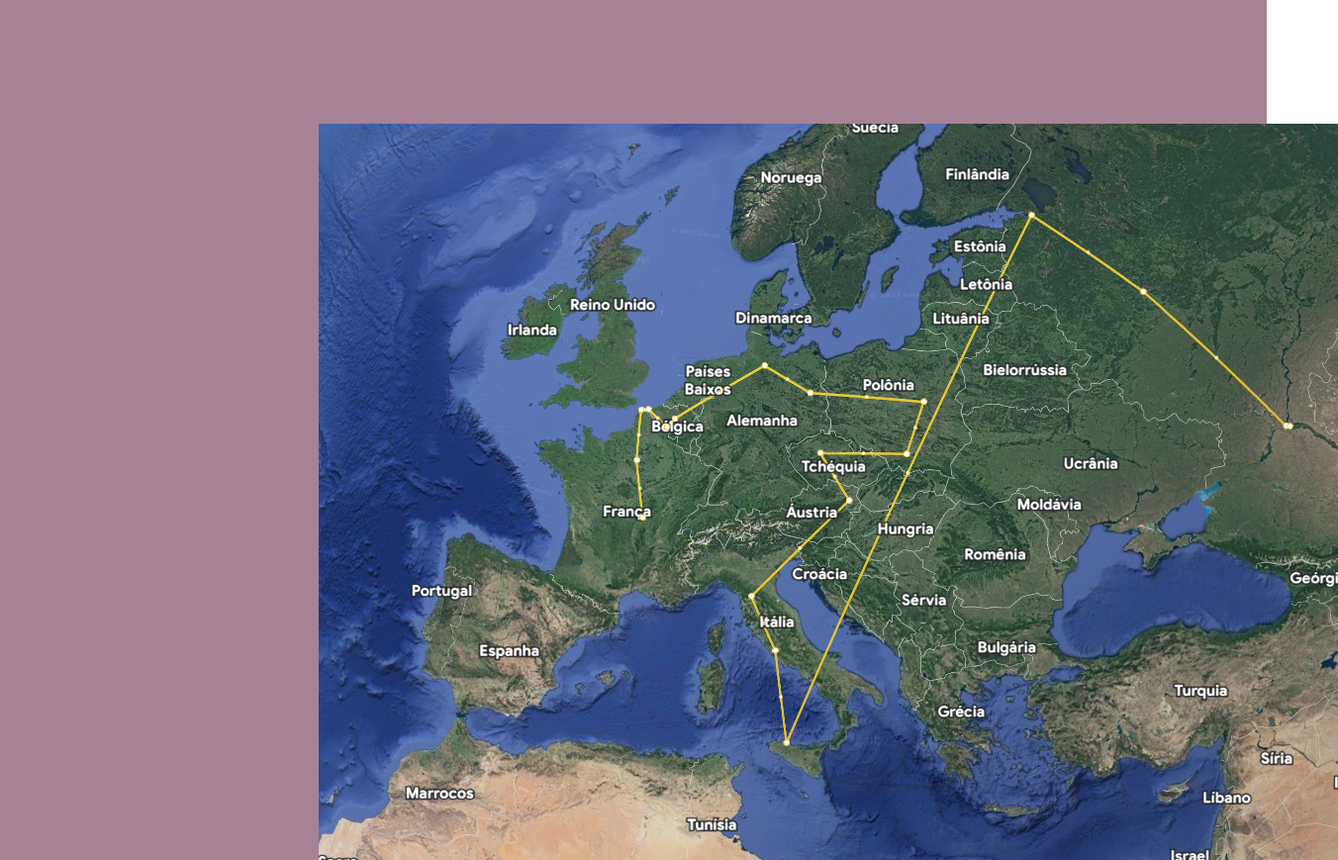
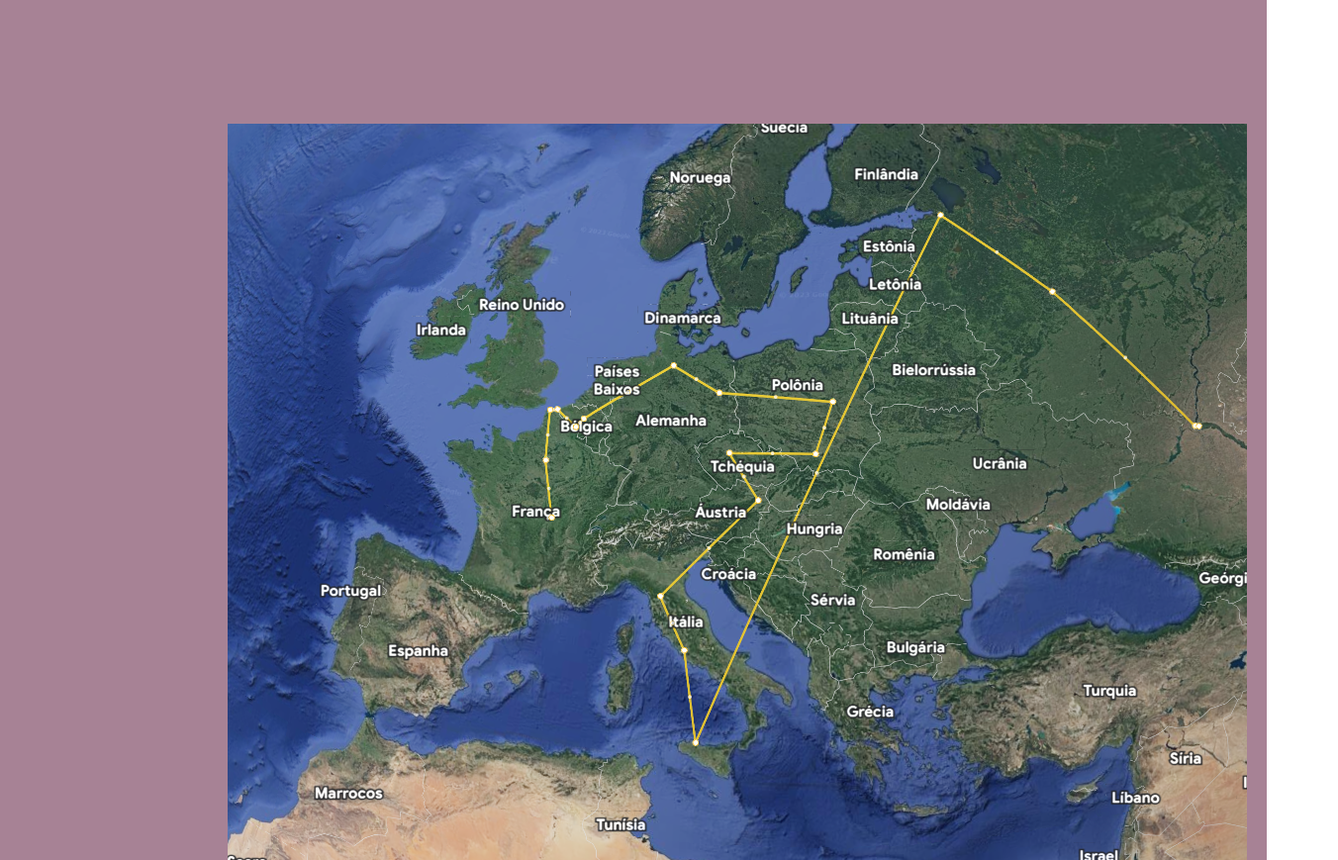
Before and after one commit to lucasneiss/d-day, a plain HTML site: page index.html in a window 1280 px wide. Shown: the part 3060-3929 px from the top of the page at 99% size, 1352 px wide, since content can reach past the window. Drawn offline with nearby package versions, Linux system fonts and the light colour scheme.

Commit message:
Update styles.css

```diff
--- a/styles.css
+++ b/styles.css
@@ -110,7 +110,7 @@ body {
   .MAPA {
     position: relative;
     margin: 8%;
-    left: 220px;
+    left: 10%;
     width: 60%;
   }
   .press-class {
```
